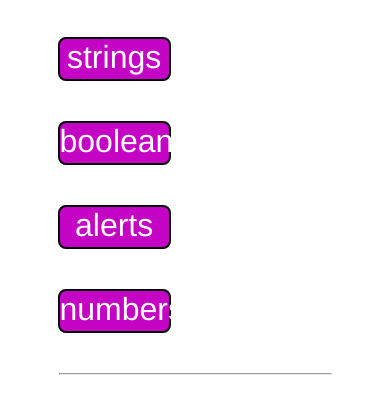
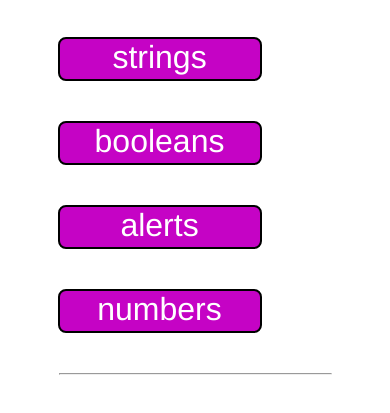
Before and after one commit to JuaGon653/timed-coding-quiz, a plain HTML site: page index.html in a window 390 px wide. Both pictures are taken after a click on the button "Start Quiz". Shown: the part 383-796 px from the top of the page. Drawn offline with Linux system fonts and the light colour scheme.

Commit message:
added media query

```diff
--- a/assets/script.js
+++ b/assets/script.js
@@ -249,8 +249,8 @@ function giveAnswers() {
         answersListEl[2].textContent = "paranthesis";
         answersListEl[3].textContent = "square brackets";
     } else if (questionIndex === 2){
-        answersListEl[0].textContent = "numbers and strings";
-        answersListEl[1].textContent = "other arrays";
+        answersListEl[0].textContent = "numbers";
+        answersListEl[1].textContent = "strings";
         answersListEl[2].textContent = "booleans";
         answersListEl[3].textContent = "all of the above";
     } else if (questionIndex === 3){
--- a/assets/style.css
+++ b/assets/style.css
@@ -192,3 +192,9 @@ label {
     background-color: lightsalmon;
     cursor: pointer;
 }
+
+@media screen and (max-width: 700px){
+    #answers li {
+        width: 200px;
+    }
+}
--- a/index.html
+++ b/index.html
@@ -45,10 +45,10 @@
             </section>
         </form>
         <ul id="answers">
-            <li id="one"></li>
-            <li id="two"></li>
-            <li id="three"></li>
-            <li id="four"></li>
+            <li></li>
+            <li></li>
+            <li></li>
+            <li></li>
         </ul>
         <hr id="wrong-right-line"></hr>
         <h2 id="wrong-right-text"></h2>
```
